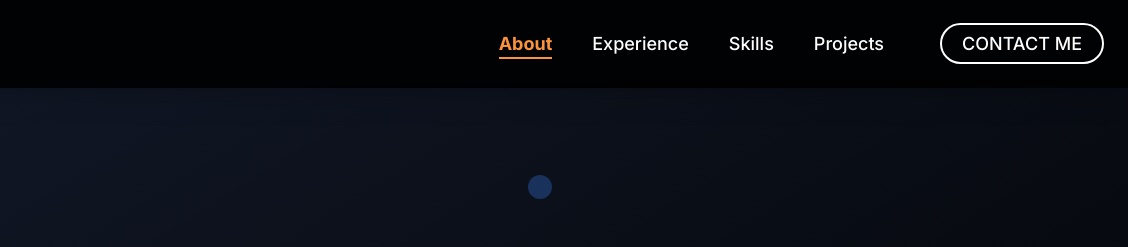
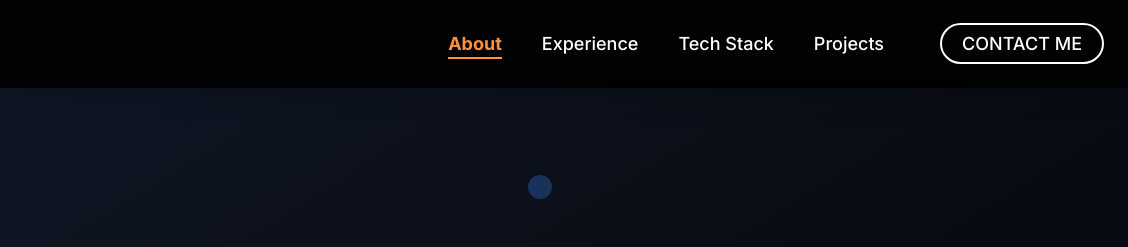
Before and after one commit to saicooo/profile, a plain HTML site: page index.html in a window 1280 px wide. Shown: the top 247 px of the page, 152-1280 px from the left. Drawn offline with nearby package versions, Linux system fonts and the light colour scheme.

Commit message:
adding Tech Stack

```diff
--- a/index.html
+++ b/index.html
@@ -159,7 +159,7 @@
             <ul class="hidden md:flex space-x-6 md:space-x-10 text-base md:text-lg font-medium">
                 <li><a href="#about" class="nav-link text-white hover:text-gray-400 transition duration-200">About</a></li>
                 <li><a href="#experience" class="nav-link text-white hover:text-gray-400 transition duration-200">Experience</a></li>
-                <li><a href="#stack" class="nav-link text-white hover:text-gray-400 transition duration-200">Skills</a></li>
+                <li><a href="#stack" class="nav-link text-white hover:text-gray-400 transition duration-200">Tech Stack</a></li>
                 <li><a href="#projects" class="nav-link text-white hover:text-gray-400 transition duration-200">Projects</a></li>
                 <li>
                     <a href="#contact" class="px-5 py-2 border-2 border-white text-white hover:bg-white hover:text-black rounded-full transition duration-300 ml-4 font-medium">
@@ -181,7 +181,7 @@
             <ul class="flex flex-col space-y-4 text-lg font-medium">
                 <li><a href="#about" class="nav-link text-white hover:text-gray-400 transition duration-200 block py-2">About</a></li>
                 <li><a href="#experience" class="nav-link text-white hover:text-gray-400 transition duration-200 block py-2">Experience</a></li>
-                <li><a href="#stack" class="nav-link text-white hover:text-gray-400 transition duration-200 block py-2">Skills</a></li>
+                <li><a href="#stack" class="nav-link text-white hover:text-gray-400 transition duration-200 block py-2">Tech Stack</a></li>
                 <li><a href="#projects" class="nav-link text-white hover:text-gray-400 transition duration-200 block py-2">Projects</a></li>
                 <li>
                     <a href="#contact" class="px-5 py-2 border-2 border-white text-white hover:bg-white hover:text-black rounded-full transition duration-300 font-medium block text-center mt-4">
```
